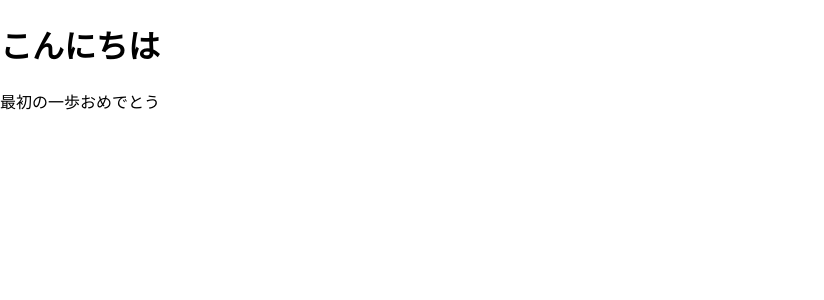
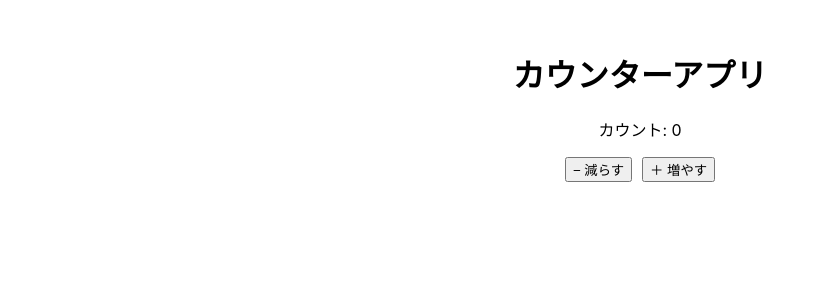
Before and after one commit to KanegonKanegon/my-first-react-app, a React (Create React App) app: page / in a window 1280 px wide. Shown: the top 300 px of the page, without its empty margins (0-824 px from the left). Built offline with nearby package versions, Linux system fonts and the light colour scheme.

Commit message:
make_count_app

```diff
--- a/src/App.tsx
+++ b/src/App.tsx
@@ -1,13 +1,23 @@
-import React from 'react';
-import './App.css';
+import React, { useState } from 'react';
 
-function App() {
+const App: React.FC = () => {
+  // stateの宣言: countは数字型(number)
+  const [count, setCount] = useState<number>(0);
+
+  // カウントを増やす関数
+  const increment = () => setCount(count + 1);
+
+  // カウントを減らす関数
+  const decrement = () => setCount(count - 1);
+
   return (
-    <div>
-      <h1>こんにちは</h1>
-      <p>最初の一歩おめでとう</p>
+    <div style={{ textAlign: 'center', marginTop: '50px' }}>
+      <h1>カウンターアプリ</h1>
+      <p>カウント: {count}</p>
+      <button onClick={decrement}>− 減らす</button>
+      <button onClick={increment} style={{ marginLeft: '10px' }}>＋ 増やす</button>
     </div>
   );
-}
+};
 
 export default App;
```
